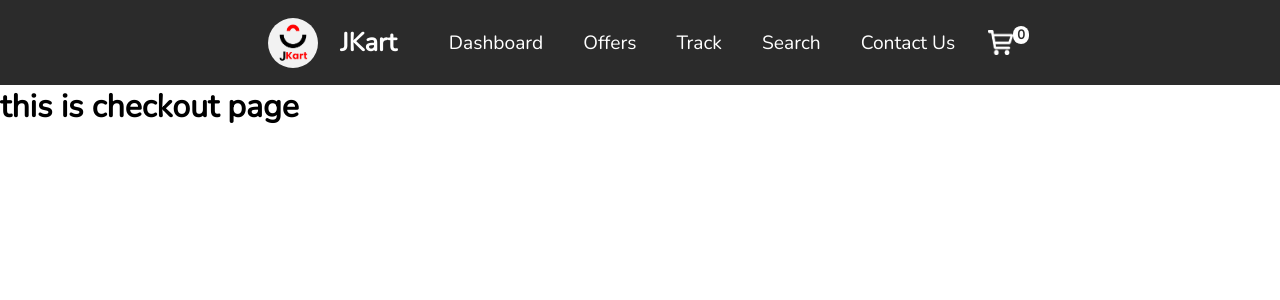
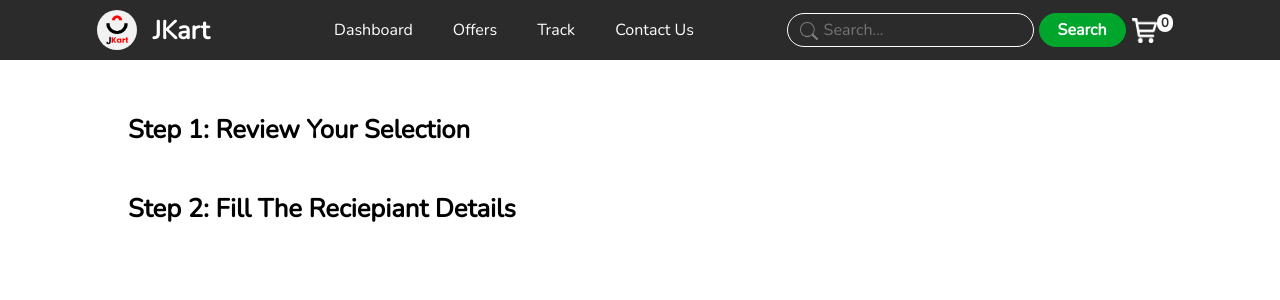
Before and after one commit to nikhivishwaa/JKart-Ecommerce-Website, a Django app: page /shop/cart/ in a window 1280 px wide. Shown: the top 300 px of the page. Run offline with Django 4.2, Linux system fonts and the light colour scheme.

Commit message:
ckeckout page on the way pop over created and new ui for jkart

```diff
--- a/jkart/shop/static/shop/CSS/components.css
+++ b/jkart/shop/static/shop/CSS/components.css
@@ -1,18 +1,20 @@
 :root {
     --hoverbtncolor: rgba(0, 0, 0, 0.921);
+    --tooltipcolor: #7b7b7b;
 }
 
 .btn {
     background-color: var(--bgcolor);
     color: var(--color);
     font-size: 1rem;
-    padding: 5px 23px;
+    padding: 1.5px 11px;
     border: 2px solid var(--bgcolor);
     border-radius: 28px;
     margin: 8px;
 }
 
-.btn:hover, .value:hover {
+.btn:hover,
+.value:hover {
     background-color: var(--hoverbtncolor);
     border: 2px solid var(--hoverbtncolor);
 }
@@ -23,23 +25,64 @@
 }
 
 .minus {
-    padding: 1.5px 11px 1.5px 16px;
-    font-size: 1.3rem;
+    padding: 1.5px 6px 1.5px 11px;
+    font-size: 1rem;
     border-radius: 28px 0px 0px 28px;
     margin-right: 0px;
 }
 
 .plus {
-    padding: 1.5px 16px 1.5px 11px;
-    font-size: 1.3rem;
+    padding: 1.5px 11px 1.5px 6px;
+    font-size: 1rem;
     border-radius: 0px 28px 28px 0px;
     margin-left: 0px;
 }
 
 .value {
-    font-size: 1.3rem;
+    font-size: 1rem;
     background-color: var(--bgcolor);
     color: var(--color);
-    padding: 1.5px 13px;
+    padding: 1.5px 5px;
     border: 2px solid var(--bgcolor);
 }
+
+/* tool tip */
+
+.tooltip {
+    position: relative;
+    left: -25%;
+}
+
+.popover {
+    position: absolute;
+    display: none;
+    padding: 10px;
+    align-items: center;
+    justify-content: center;
+    flex-direction: column;
+    border: 1px solid #66fffbb3;
+    border-radius: 12px;
+    margin: 0px 6px;
+    width: 235px;
+    background-color: var(--tooltipcolor);
+    top: 138%;
+    left: 35%;
+    transform: translateX(-50%);
+    color: var(--color);
+    opacity: 0;
+}
+
+.popover::before {
+    content: "";
+    position: absolute;
+    border-left: 18px solid transparent;
+    border-right: 18px solid transparent;
+    border-bottom: 18px solid var(--tooltipcolor);
+    left: 41%;
+    top: -10px
+}
+
+.tooltip:hover .popover{
+    display: flex;
+    opacity: 1;
+}
--- a/jkart/shop/static/shop/CSS/index.css
+++ b/jkart/shop/static/shop/CSS/index.css
@@ -9,17 +9,26 @@
         :root {
             --color: white;
             --bgcolor: rgb(43, 43, 43);
+            --searchbtn: #00a52c;
         }
 
         /* Navigation Menu styling */
         #navbar {
-            font-size: 1.2rem;
             color: white;
-            position: relative;
+            position: sticky;
             display: flex;
-            justify-content: center;
+            justify-content: space-evenly;
+            align-items: center;
+            width: 100vw;
+            top: 0;
+            z-index: 3;
         }
 
+        .links{
+            text-decoration: none;
+            color: var(--color);
+            cursor: pointer;
+        }
         #navbar::before {
             content: "";
             position: absolute;
@@ -41,9 +50,10 @@
             padding: 6px 20px;
             color: white;
         }
+
         .nav-icon {
             text-decoration: none;
-            padding: 6px 20px;
+            padding: 6px 5px;
         }
 
         .nav-btn:hover {
@@ -63,15 +73,15 @@
 
         .logo-section img {
             display: block;
-            width: 50px;
-            height: 50px;
+            width: 40px;
+            height: 40px;
             border-radius: 28px;
-            margin: 10px;
+            margin: 10px 4px;
         }
 
         .logo-section h1 {
             font-size: 1.6rem;
-            padding: 5px 12px;
+            padding: 0px 12px;
         }
 
         /* Navigation Menu button */
@@ -81,6 +91,13 @@
         }
 
 
+        /* right section for search bar and cart button */
+        .rightsection {
+            display: flex;
+            align-items: center;
+            justify-content: right;
+            position: relative;
+        }
 
 
         /* Utilities for Nevigation menu (effects, buttons etc */
@@ -131,39 +148,51 @@
             align-self: flex-start;
         }
 
+        /* popover class content styling */
+        .prod{
+            display: flex;
+            justify-content: space-between;
+            align-items: center;
+            margin: 2px;
+
+        }
+        .prod div{
+            margin: 0px 5px;
+        }
+
 
         /* search box */
         #search-bar {
-            padding: 10px 20px;
+            display: flex;
+            align-items: center;
+            justify-content: center;
         }
 
         #search-bar input[type=search] {
-            padding: 10px 20px;
-            border-radius: 12px;
-            border: 1px inset red;
-            background: url("../Static/IMG/search_icon.png");
-            background-size: 25px;
+            padding: 5px 5px;
+            border-radius: 28px;
+            border: 1.5px solid var(--color);
+            background: url(/static/shop/IMG/search_icon.png);
+            background-size: 18px;
             background-repeat: no-repeat;
-            background-position: 8px 8px;
-            padding-left: 45px;
-            font-size: 1.2rem;
+            background-position: 12px 8px;
+            padding-left: 36px;
+            color: var(--color);
+            font-size: 1rem;
         }
 
-        /* input:active {
-            padding: 10px 20px;
-            border-radius: 12px;
-            border: 1px inset red;
-        } */
-
-        .outline-animation:focus {
-            border-radius: 12px;
-            border: 1px inset red;
-            animation: mymove .3s 1;
-            animation-fill-mode: forwards;
+        #search-bar input[type=submit], .btn2 {
+            font-weight: bold;
+            margin: 0px 5px;
+            font-size: 1rem;
+            padding: 5px 18px;
+            border-radius: 28px;
+            border: 1.5px solid var(--searchbtn);
+            background-color: var(--searchbtn);
+            color: var(--color);
         }
-
-        @keyframes mymove {
-            100% {
-                outline: 2.1px solid #ff19193d;
-            }
+        #search-bar input[type=submit]:hover, .btn2:hover {
+            background-color: var(--color);
+            color: var(--bgcolor);
+            border: 1.5px solid var(--color);
         }
--- a/jkart/shop/static/shop/JS/cart.js
+++ b/jkart/shop/static/shop/JS/cart.js
@@ -13,11 +13,12 @@ $('.divpr').on('click', 'button.cart', function () {
     let additem = this.id.toString();
 
     if (cart[additem] != undefined) {
-        cart[additem] += 1;
+        cart[additem][0] += 1;
         adjustButton(additem);
     }
     else {
-        cart[additem] = 1;
+        let name = document.getElementById("title" + additem).innerHTML;
+        cart[additem] = [1, name];
         adjustButton(additem);
     }
     localStorage.setItem("cart", JSON.stringify(cart));
@@ -25,7 +26,7 @@ $('.divpr').on('click', 'button.cart', function () {
 
 const adjustButton = (key) => {
     if (cart[key] != undefined) {
-        var quantity_btn = `<button class='btn minus' id='minus${key}'>-</button><span id='qty${key}' class='value'>${cart[key]}</span><button class='btn plus' id='plus${key}'>+</button>`;
+        var quantity_btn = `<button class='btn minus' id='minus${key}'>-</button><span id='qty${key}' class='value'>${cart[key][0]}</span><button class='btn plus' id='plus${key}'>+</button>`;
         document.getElementById(`div${key}`).innerHTML = quantity_btn;
         updateCart();
     }
@@ -39,12 +40,12 @@ const qtyButton = () => {
 // if minus button is clicked
 $('.divpr').on('click', 'button.minus', function () {
     let id = this.id.slice(5,);
-    cart[id] = Math.max(0, (cart[id] - 1));
-    if (!cart[id]) {
+    cart[id][0] = Math.max(0, (cart[id][0] - 1));
+    if (!cart[id][0]) {
         document.getElementById('div' + id).innerHTML = `<button class="btn cart" id="${id}">Add to Cart</button>`;
         delete cart[id];
     }
-    else document.getElementById(`qty${id}`).innerHTML = cart[id];
+    else document.getElementById(`qty${id}`).innerHTML = cart[id][0];
     localStorage.setItem('cart', JSON.stringify(cart));
     updateCart();
 });
@@ -52,9 +53,9 @@ $('.divpr').on('click', 'button.minus', function () {
 // if plus button is clicked
 $('.divpr').on('click', 'button.plus', function () {
     let id = this.id.slice(4,);
-    cart[id] += 1;
+    cart[id][0] += 1;
     localStorage.setItem('cart', JSON.stringify(cart));
-    document.getElementById(`qty${id}`).innerHTML = cart[id];
+    document.getElementById(`qty${id}`).innerHTML = cart[id][0];
     updateCart();
 });
 
@@ -64,12 +65,34 @@ const updateCart = () => {
     let _cart = Array.from(count);
     let item = 0;
     for (const key in cart) {
-        item += cart[key];
+        item += cart[key][0];
     }
     for (const i of _cart) {
         i.innerHTML = item.toString();
     }
+    updatePopover();
 }
 
+const updatePopover = () => {
+    let x = document.getElementById('popover');
+    x.innerHTML = "";
+    let elem = 0;
+    for (const key in cart) {
+        let element = `<div class="prod"><div>${cart[key][1].slice(0, 15)}</div><div>|</div><div>Qty. ${cart[key][0]}</div></div>`;
+        x.innerHTML += element;
+        elem++;
+    }
+    if (elem) {
+        let btns = `<div class="popover-button"><button class="btn" onclick="foo()">Clear Cart</button><a href="/shop/checkout"><button class="btn">Checkout</button></a><div>`
+        x.innerHTML += btns;
+    }
+    else x.innerHTML = `<div class="prod"><span>Cart is Empty Please add Items</span></div>`;
+}
 
-let foo = () => { localStorage.removeItem('cart'); }
+const foo = () => {
+    for (const key in cart) {
+        document.getElementById('div' + key).innerHTML = `<button class="btn cart" id="${key}">Add to Cart</button>`;
+        delete cart[key];
+    }
+    updateCart();
+}
--- /dev/null
+++ b/jkart/shop/static/shop/JS/checkout.js
@@ -0,0 +1,38 @@
+// if minus button is clicked
+$('.review').on('click', 'button.minus', function () {
+    let id = this.id.slice(5,);
+    cart[id][0] = Math.max(0, (cart[id][0] - 1));
+    if (!cart[id][0]) {
+        document.getElementById('div' + id).innerHTML = `<button class="btn cart" id="${id}">Removing</button>`;
+        setTimeout(()=>{
+            if(cart[id] == undefined)document.getElementById(id).remove();
+        },2000)
+        delete cart[id];
+    }
+    else document.getElementById(`qty${id}`).innerHTML = cart[id][0];
+    localStorage.setItem('cart', JSON.stringify(cart));
+    updateCart();
+});
+
+// if plus button is clicked
+$('.review').on('click', 'button.plus', function () {
+    let id = this.id.slice(4,);
+    cart[id][0] += 1;
+    localStorage.setItem('cart', JSON.stringify(cart));
+    document.getElementById(`qty${id}`).innerHTML = cart[id][0];
+    updateCart();
+});
+
+const fillCheckoutPage = () => {
+    let x = document.getElementById('review');
+    for (const key in cart) {
+        let review = `<div class="list-product" id="${key}">
+            <div class="prod-name">${cart[key][1]}</div>
+            <div class="divpr" id="div${key}">
+            <button class='btn minus' id='minus${key}'>-</button><span id='qty${key}' class='value'>${cart[key][0]}</span><button class='btn plus' id='plus${key}'>+</button>
+            </div>
+        </div>`
+        x.innerHTML += review;
+
+    }
+}
--- a/jkart/shop/templates/shop/basic.html
+++ b/jkart/shop/templates/shop/basic.html
@@ -19,23 +19,42 @@
 
 <body>
     <nav id="navbar">
-        <div class="logo-section">
-            <img src="{%static 'shop/IMG/Jkart.png'%}" alt="shop.png" id="logo">
-            <h1>JKart</h1>
-        </div>
+        <a href="/shop" class="links">
+            <div class="logo-section">
+                <img src="{%static 'shop/IMG/Jkart.png'%}" alt="shop.png" id="logo">
+                <h1>JKart</h1>
+            </div>
+        </a>
         <ul>
             <li><a class="nav-btn" href="/shop">Dashboard</a></li>
             <li><a class="nav-btn" href="/shop/offers">Offers</a></li>
             <li><a class="nav-btn" href="/shop/track">Track</a></li>
-            <li><a class="nav-btn" href="/shop/search">Search</a></li>
             <li><a class="nav-btn" href="/shop/contact">Contact Us</a></li>
-            <li><a class="nav-icon" href="/shop/cart">
+        </ul>
+        <div class="rightsection">
+
+            <section>
+                <form action="" id="search-bar" method="post">
+                    {% csrf_token %}
+                    <input type="search" class="outline-animation" placeholder="Search..." name="search">
+                    <input type="submit" value="Search" class="btn .cart">
+                </form>
+            </section>
+            <a class="nav-icon">
+                <div class="tooltip">
                     <div class="cart-btn">
                         <img src="{%static 'shop/IMG/cart.png'%}" alt="shop.png" id="logo">
                         <div class="count"></div>
                     </div>
-                </a></li>
-        </ul>
+                    <div id="popover" class="popover">
+                        <div class="prod">
+                            <span>Cart is Empty Please add Items</span>
+                        </div>
+                    </div>
+                </div>
+            </a>
+        </div>
+
         <div id="nav-menu">
             <div class="cart-btn">
                 <img src="{%static 'shop/IMG/cart.png'%}" alt="shop.png" id="logo">
--- a/jkart/shop/templates/shop/checkout.html
+++ b/jkart/shop/templates/shop/checkout.html
@@ -1,9 +1,71 @@
 {% extends 'shop/basic.html' %}
+{% load static %}
 
+{% block title %}Checkout Page | Jkart{% endblock %}
+{% block style %}
+<style>
+    .container {
+        display: flex;
+        width: 80vw;
+        position: relative;
+        justify-content: center;
+        align-items: flex-start;
+        flex-direction: column;
+        margin: 20px auto;
+    }
 
-{% block title %}Checkout{% endblock %}
+    .review, .place-order{
+        display: flex;
+        width: 100%;
+        justify-content: center;
+        align-items: center;
+        flex-direction: column;
+        margin-top: 20px;
+    }
 
+    .list-product {
+        display: flex;
+        width: 100%;
+        position: relative;
+        justify-content: space-between;
+        align-items: center;
+        border: 1px solid var(--bgcolor);
+    }
+
+    .prod-name {
+        margin: 12px 25px;
+    }
+
+    .divpr {
+        margin: 12px 25px;
+    }
+
+    .steps {
+        width: 100%;
+        font-size: 1.6rem;
+        margin: 12px;
+        cursor: pointer;
+    }
+</style>
+{% endblock %}
 
 {% block body %}
-<h1>this is checkout page</h1>
+<div class="container">
+    <div id="review" class="review">
+        <h1 class="steps">Step 1: Review Your Selection</h1>
+    </div>
+    <div class="place-order">
+        <h1 class="steps">Step 2: Fill The Reciepiant Details</h1>
+        <form action="/shop/checkout" method="post"></form>
+
+    </div>
+</div>
+
 {% endblock %}
+
+{% block script %}
+<script src="{% static 'shop/JS/checkout.js'%}"></script>
+<script>
+    fillCheckoutPage();
+</script>
+{% endblock %}
```
Also changed, not shown: jkart/shop/static/shop/CSS/carousal.css (+55 -22 lines), jkart/shop/templates/shop/home.html (+15 -18 lines), jkart/shop/templates/shop/tet.html (added, +78 -0 lines), jkart/shop/static/shop/IMG/search_icon.png (added).
